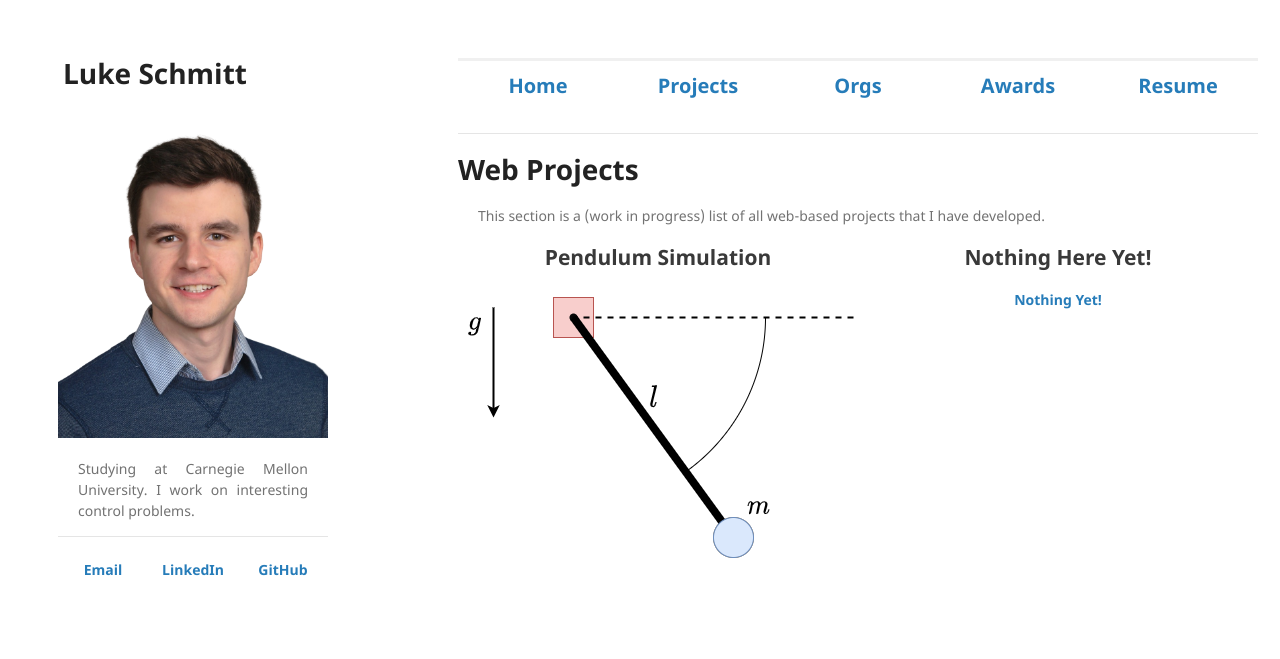
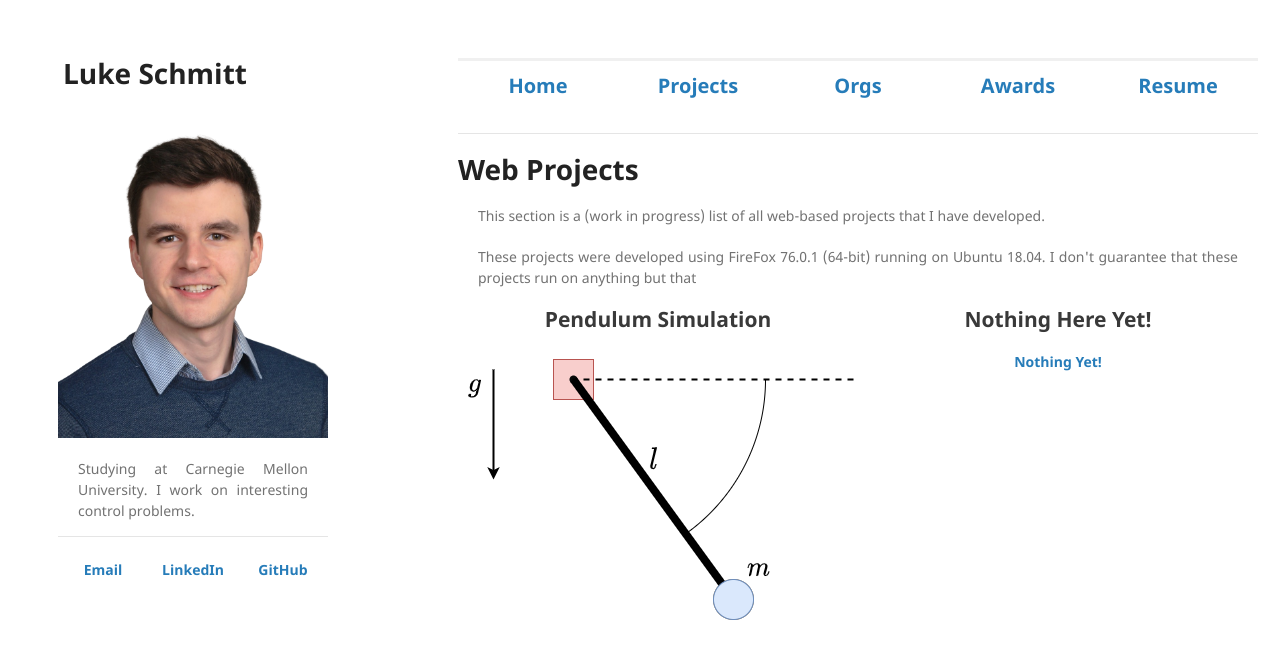
Before and after one commit to LukeSchmitt96/LukeSchmitt96.github.io, a Jekyll site: the page built from projects/personal/index.html, in a window 1280 px wide. Shown: the top 659 px of the page. Built offline with Jekyll 4.4.1, drawn with Linux system fonts in a browser that asks for light colours.

Commit message:
add firefox disclaimer

```diff
--- a/projects/personal/index.html
+++ b/projects/personal/index.html
@@ -5,6 +5,8 @@ title: Personal Projects
 
 <h1>Web Projects</h1>
 <p>This section is a (work in progress) list of all web-based projects that I have developed.</p>
+<p>These projects were developed using FireFox 76.0.1 (64-bit) running on Ubuntu 18.04.
+    I don't guarantee that these projects run on anything but that</p>
 <div class="webprojects">
     <div class="one"><h2>Pendulum Simulation</h2></div>
     <div class="two"><h2>Nothing Here Yet!</h2></div>
```
